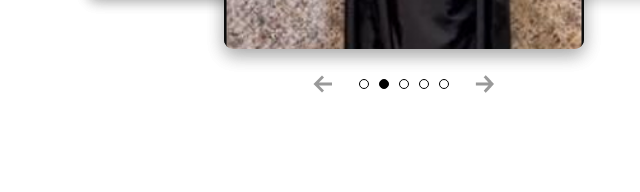
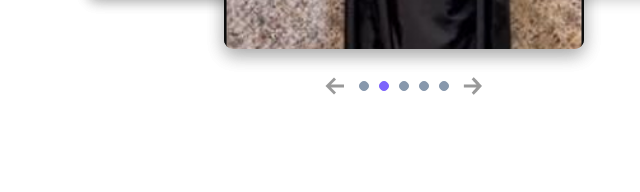
Before and after one commit to Reinhardt254/TressLounge, a plain HTML site: page index.html in a window 1280 px wide. Shown: the part 1286-1478 px from the top of the page, 466-1106 px from the left. Drawn offline with nearby package versions, Linux system fonts and the light colour scheme; a web font is replaced by a local one.

Commit message:
added button colours

```diff
--- a/styles.css
+++ b/styles.css
@@ -314,13 +314,13 @@
   display: flex;
   align-items: center;
   justify-content: center;
-  gap: 0rem;
+  gap: 0.5rem;
 }
 
 .section.servicess .nav-btn {
   border: none;
-  width: 20px;
-  height: 20px !important;
+  width: 30px !important;
+  height: 10px !important;
   border-radius: 50%;
   cursor: pointer;
 
@@ -345,16 +345,16 @@
   width: 10px;
   height: 10px;
   border-radius: 50%;
-  background: rgba(255, 255, 255, 0.5);
+  background: #8898ac;
   cursor: pointer;
   transition: background 0.3s;
 
-  border: 1px solid #000;
+  border: 1px solid #8898ac;
 }
 
 .section.servicess .pagination-dot.active {
-  background: #000;
-  border: 1px solid #000;
+  background: #7c64fc;
+  border: 1px solid #7c64fc;
 }
 
 
```
